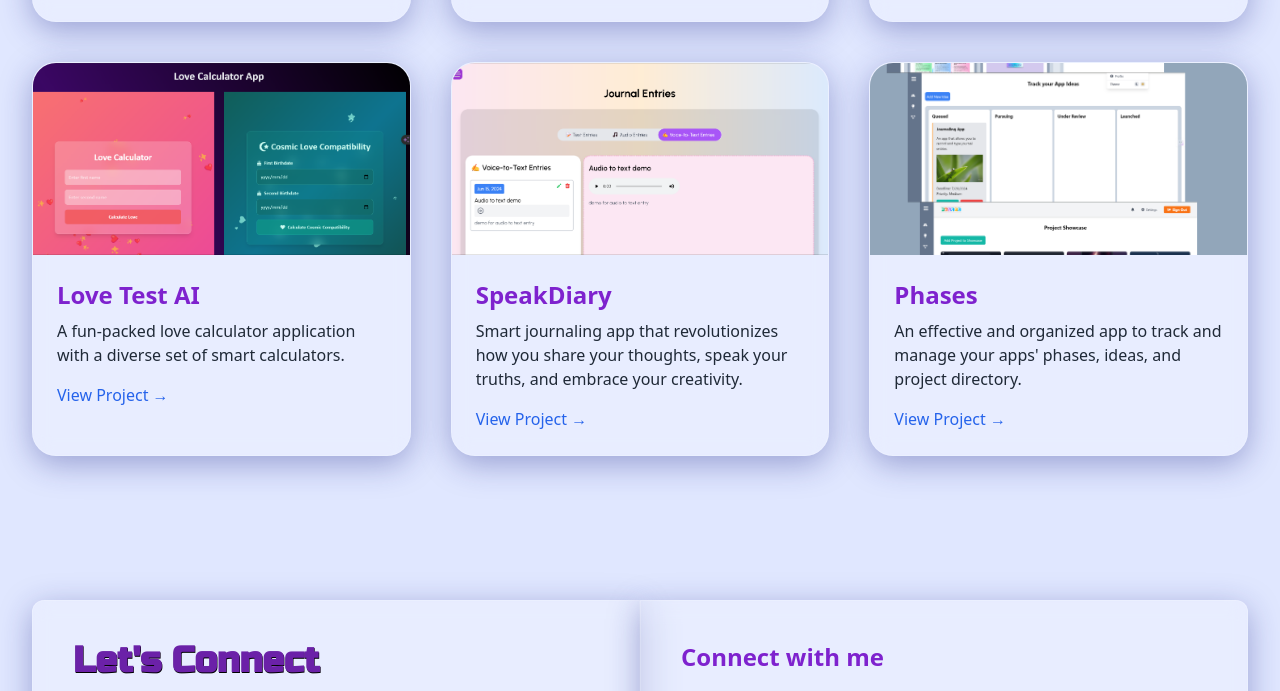
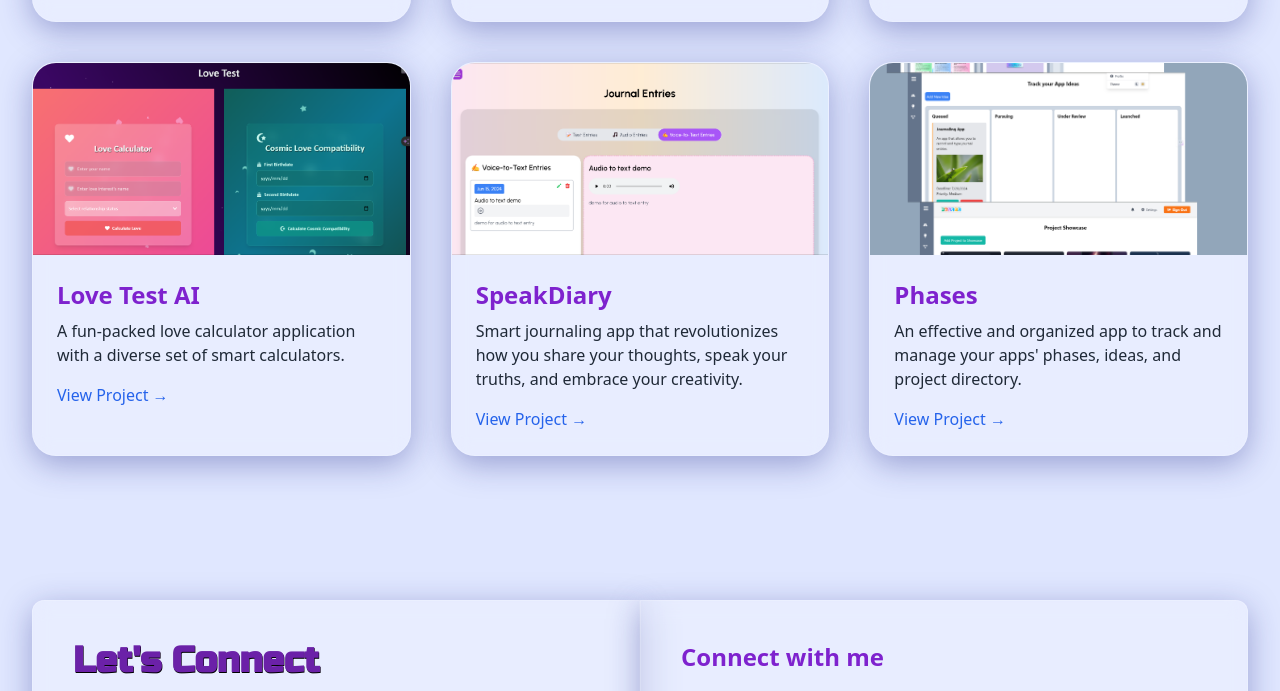
Before and after one commit to Motlakz/motlalepula, a plain HTML site: page index.html in a window 1280 px wide. Shown: the part 1969-2660 px from the top of the page. Drawn offline with nearby package versions, Linux system fonts and the light colour scheme.

Commit message:
fix: add new image for lovetest preview

```diff
--- a/index.html
+++ b/index.html
@@ -147,7 +147,7 @@
                 </article>
             </div>
             <div class="card glassmorphism rounded-3xl overflow-hidden shadow-xl transform hover:scale-105 transition-all duration-300">
-                <img src="/assets/first-screen.png" class="w-full h-48 object-cover" alt="Love Test Page">
+                <img src="/assets/lovetest.png" class="w-full h-48 object-cover" alt="Love Test Page">
                 <article class="p-6">
                     <h3 class="font-bold text-2xl mb-2 text-purple-700 dark:text-cyan-400">Love Test AI</h3>
                     <p class="text-gray-800 dark:text-white">A fun-packed love calculator application with a diverse set of smart calculators.</p>
```
Also changed, not shown: assets/first-screen.png (deleted), assets/lovetest.png (added).
